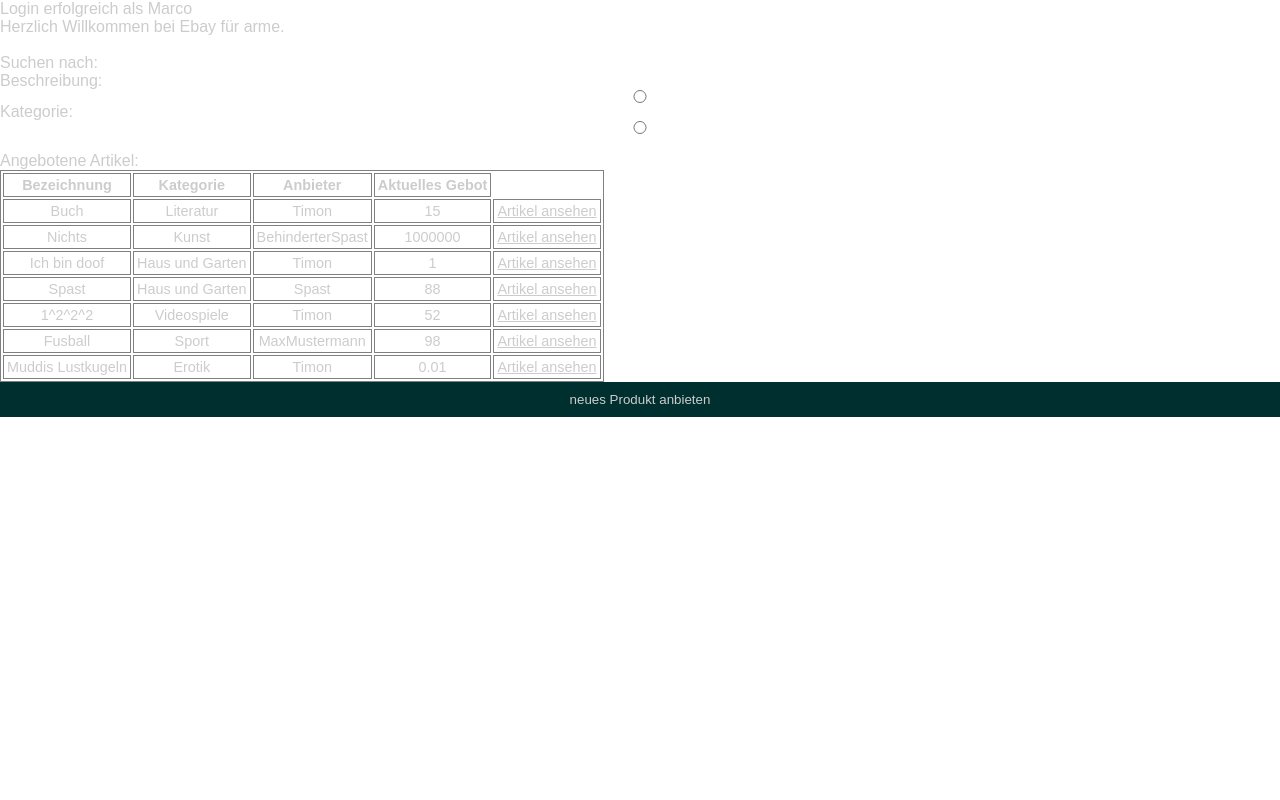
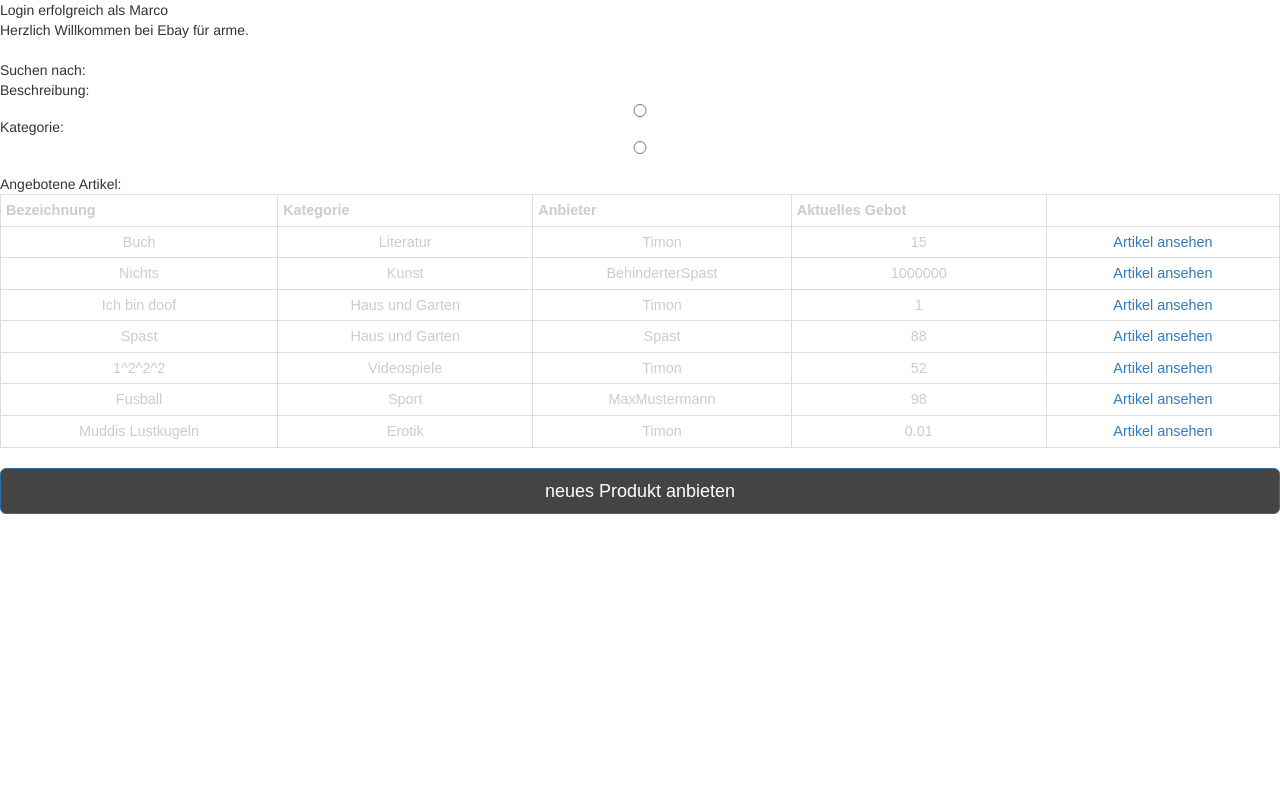
Before and after one commit to daddonma/EbayFuerArme, a PHP site: page /Home.php in a window 1280 px wide. Run offline with PHP 8.4, Linux system fonts and the light colour scheme; a user stored in the database is signed in; data comes from the database, SQL or seed files in the repository; some libraries are stand-ins or nearby versions.

Commit message:
Sytling der tabelle

```diff
--- a/Home.php
+++ b/Home.php
@@ -9,33 +9,33 @@
         <meta charset="UTF-8">
         <title>EBay für Arme</title>
         <link rel="stylesheet" type="text/css" href="Style.css" />
+
+        <link rel="stylesheet" href="http://maxcdn.bootstrapcdn.com/bootstrap/3.3.6/css/bootstrap.min.css">
+        <script src="http://maxcdn.bootstrapcdn.com/bootstrap/3.3.6/js/bootstrap.min.js"></script>
+        <meta name="viewport" content="width=device-width, initial-scale=1">
+        <link rel="stylesheet" type="text/css" href="CSS/customCSS.css" />
     </head>
     <body>
 
         <?php
         echo "Login erfolgreich als " . $_SESSION['username'] . "<br>";
-            $dbConnect = mysqli_connect("localhost", "root", "", "ebayfuerarme") or die (mysql_error());
+        $dbConnect = mysqli_connect("localhost", "root", "", "ebayfuerarme") or die(mysql_error());
         echo "Herzlich Willkommen bei Ebay für arme.<br><br>";
 
-            if(isset($_POST["suche"])) {
+        if (isset($_POST["suche"])) {
             $query = "SELECT produkte.PID, produkte.Bezeichnung AS 'Bezeichnung', kategorie.Bezeichnung AS 'Kategorie', user.Username AS 'Anbieter', auktion.aktuelles_gebot
                       FROM produkte, kategorie, user, auktion
-                      WHERE produkte.Anbieter = User.uid AND produkte.KategorieID = kategorie.KID AND produkte.PID = auktion.Produkt AND produkte.Bezeichnung = '".$_POST['suche']."';";
-
+                      WHERE produkte.Anbieter = User.uid AND produkte.KategorieID = kategorie.KID AND produkte.PID = auktion.Produkt AND produkte.Bezeichnung = '" . $_POST['suche'] . "';";
         } else if (isset($_POST['suche_kategorie'])) {
 
             $query = "SELECT produkte.PID, produkte.Bezeichnung AS 'Bezeichnung', kategorie.Bezeichnung AS 'Kategorie', user.Username AS 'Anbieter', auktion.aktuelles_gebot
                       FROM produkte, kategorie, user, auktion
                       WHERE produkte.Anbieter = User.uid AND produkte.KategorieID = kategorie.KID AND produkte.PID = auktion.Produkt AND produkte.KategorieID=
-                      (SELECT KID FROM kategorie WHERE Bezeichnung ='".$_POST['suche_kategorie']."');";
-
-            }
-            else {
+                      (SELECT KID FROM kategorie WHERE Bezeichnung ='" . $_POST['suche_kategorie'] . "');";
+        } else {
             $query = "SELECT produkte.PID, produkte.Bezeichnung AS 'Bezeichnung', kategorie.Bezeichnung AS 'Kategorie', user.Username AS 'Anbieter', auktion.aktuelles_gebot
                       FROM produkte, kategorie, user, auktion
                       WHERE produkte.Anbieter = User.uid AND produkte.KategorieID = kategorie.KID AND produkte.PID = auktion.Produkt;";
-
-
         }
         $result = mysqli_query($dbConnect, $query);
         ?>
@@ -46,17 +46,17 @@
         Kategorie: <input type="radio" id="suche_kategorie"><br><br>
 
         <form id="suchfeld_beschreibung" action="Home.php" method="POST">
-            Suchen: <input id="" type="text" name="suche">
+            Suchen: <input  type="text" name="suche" class="btn btn-lg btn-primary">
             <input type="submit" value="suche">
         </form>
 
         <form id="suchfeld_kategorie" action="Home.php" method="POST">
             Kategorie: <input  type="text" name="suche_kategorie">
-            <input type="submit" value="suche">
+            <input type="submit" value="suche" class="btn btn-lg btn-primary">
         </form>
 
         Angebotene Artikel: <br>
-        <table>
+        <table class="table stripped-table table-bordered table-hover table-condensed active">
             <th>
                 <b> Bezeichnung </b>
 
@@ -71,8 +71,7 @@
                 <b>Aktuelles Gebot</b>
             </th>
 <?php
-
-           while($row=mysqli_fetch_row($result)) {
+while ($row = mysqli_fetch_row($result)) {
     $produktID = $row[0];
     $bezeichnung = $row[1];
     $kategorie = $row[2];
@@ -109,12 +108,11 @@
                 </tr>
     <?php
 }
-
 ?>
         </table>
 
         <form action="newProduct.php">
-            <input type="submit" value = "neues Produkt anbieten">
+            <input type="submit" value = "neues Produkt anbieten" class="btn btn-lg btn-primary">
             <!--<input type="textarea" id="123" style="widht:500px; height: 400px">-->
         </form>
 
```
Lines whose indentation alone changed are shown as unchanged.
